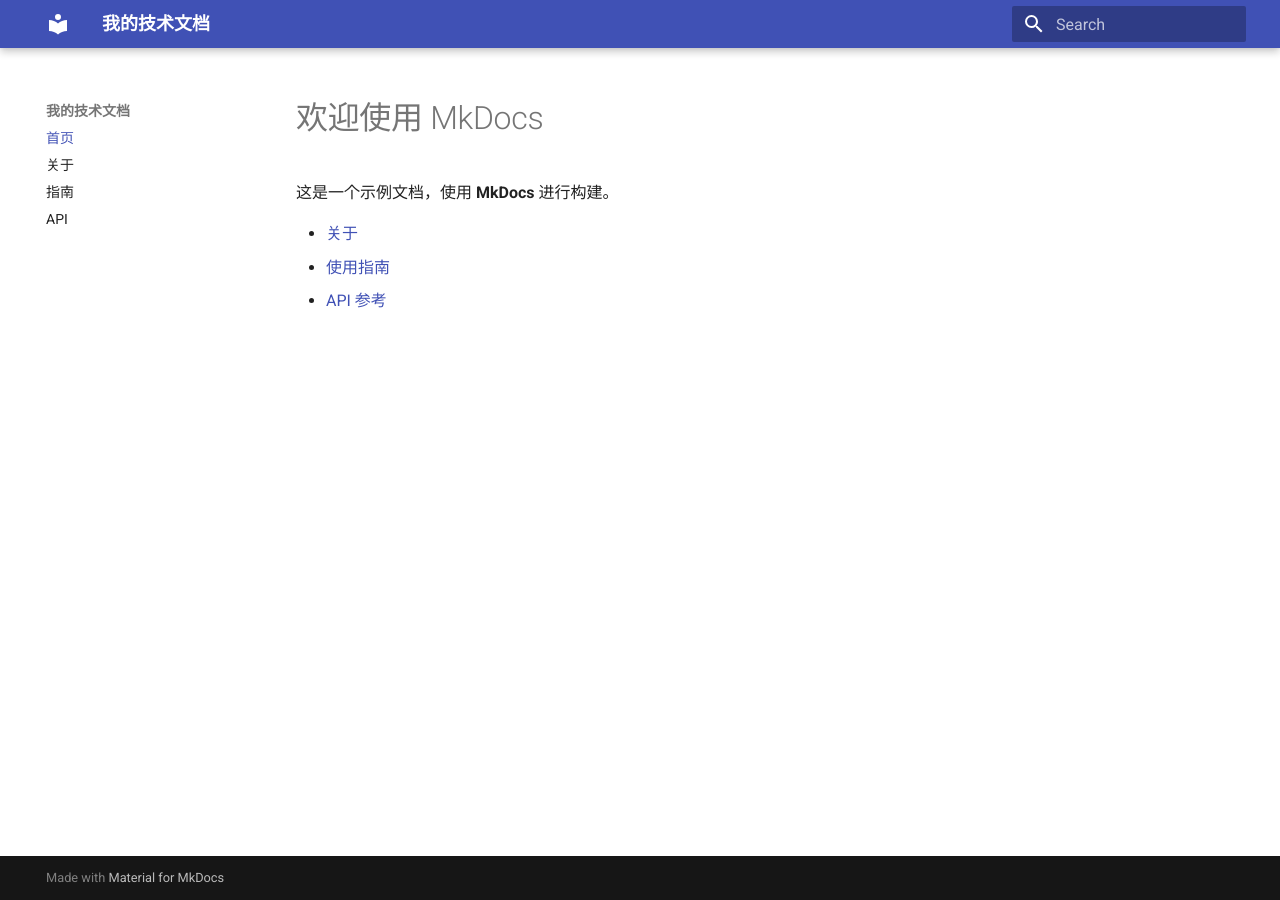
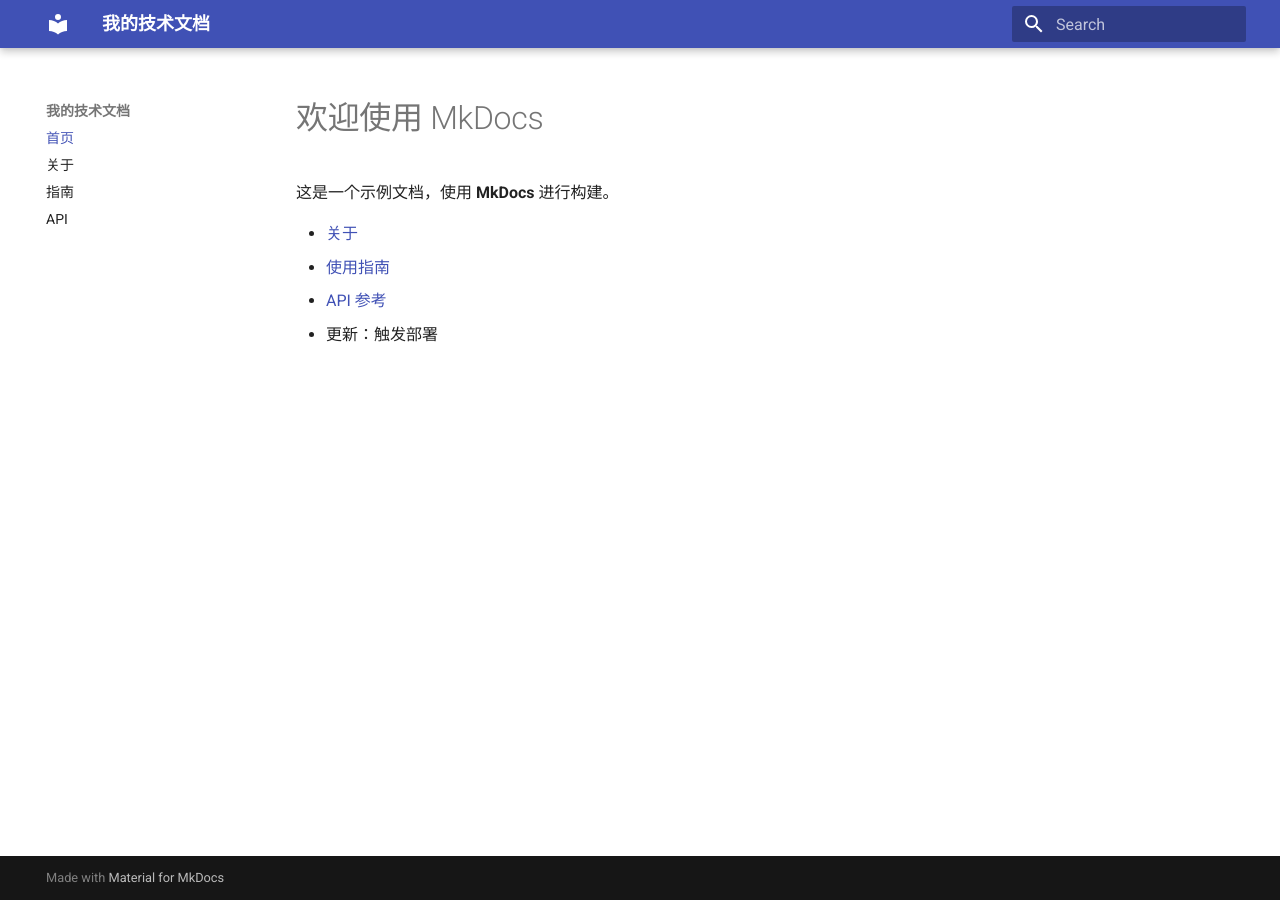
Before and after one commit to yu-2-tang/my-docs, an MkDocs documentation site: the page built from docs/index.md, in a window 1280 px wide. Built offline with MkDocs 1.6.1 and Material for MkDocs 9.7.7, drawn with Linux system fonts in a browser that asks for light colours.

Commit message:
Update index.md

```diff
--- a/docs/index.md
+++ b/docs/index.md
@@ -4,3 +4,4 @@
 - [关于](about.md)
 - [使用指南](guide.md)
 - [API 参考](api.md)
+- 更新：触发部署
```
